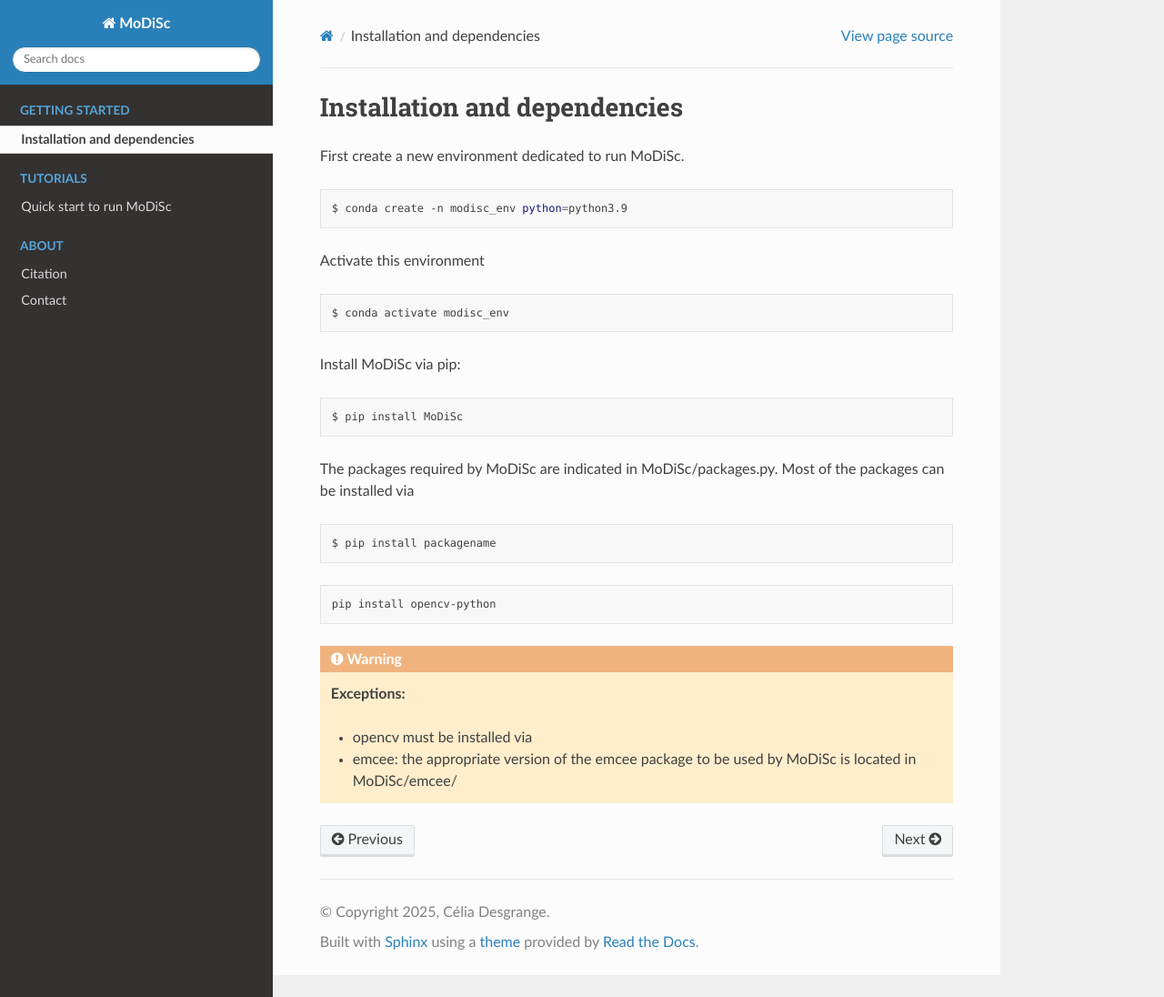
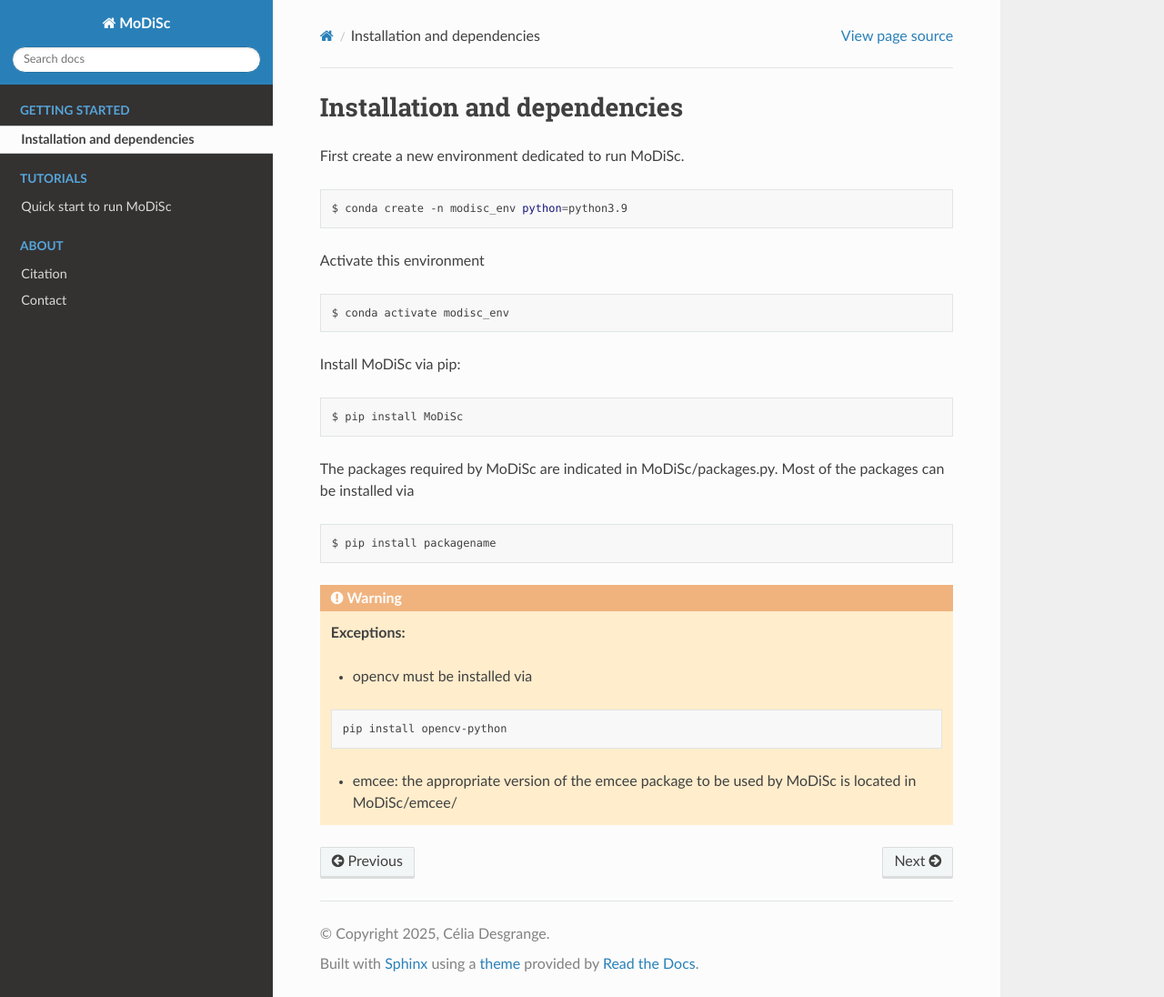
Before and after one commit to cdesgrange/MoDiSc, a Sphinx documentation site: the page built from docs/Installation-and-dependencies.rst, in a window 1280 px wide and 1096 px high. Shown: the whole window at 91% size. Built offline with Sphinx 7.4.7 and the Read the Docs theme 3.1.0, drawn with Linux system fonts in a browser that asks for light colours.

Commit message:
Update Installation-and-dependencies.rst

```diff
--- a/docs/Installation-and-dependencies.rst
+++ b/docs/Installation-and-dependencies.rst
@@ -29,9 +29,6 @@
   $ pip install packagename
 
 
-.. code-block:: bash
-
-  pip install opencv-python
 
 .. warning::
 
@@ -39,4 +36,8 @@
 
   - opencv must be installed via
 
+  .. code-block:: bash
+
+    pip install opencv-python
+
   - emcee: the appropriate version of the emcee package to be used by MoDiSc is located in MoDiSc/emcee/
```
